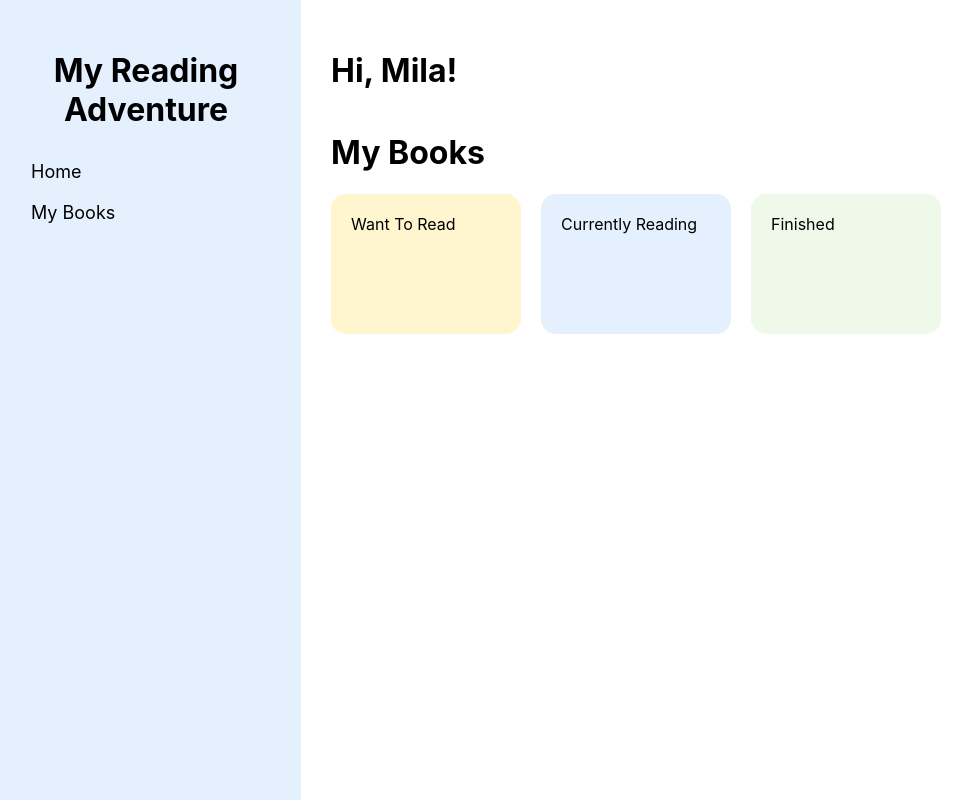
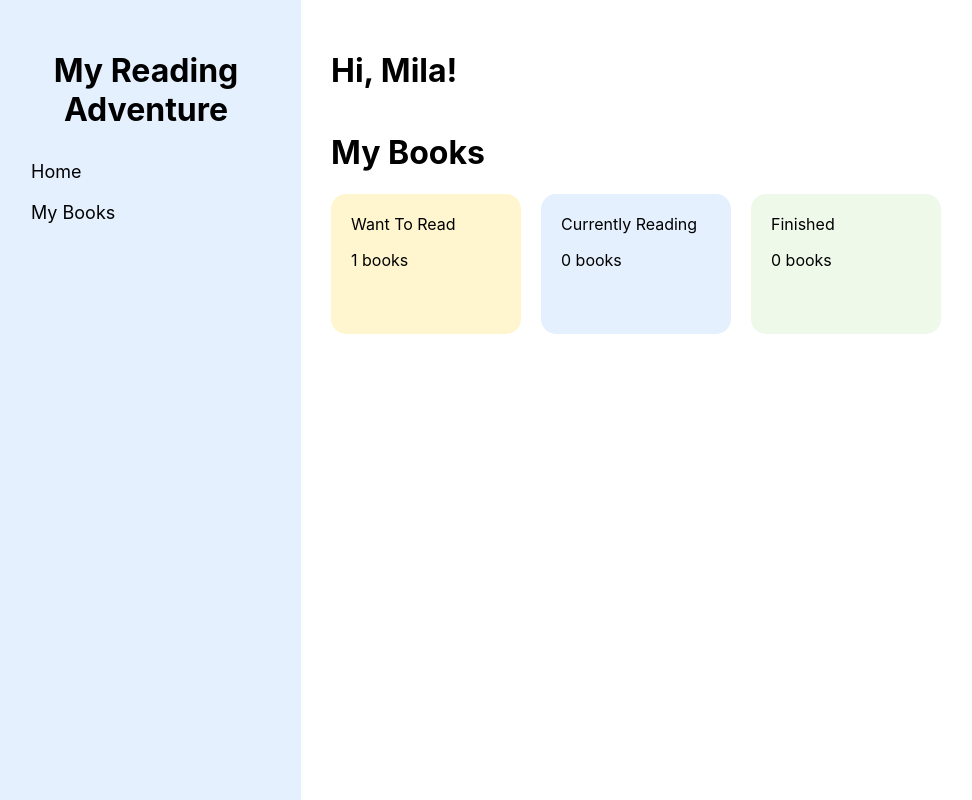
Before and after one commit to jess-abels/reading-adventure, a React (Create React App) app: page / in a window 1280 px wide. Shown: the whole page, without its empty margins (9-981 px from the left). Built offline with nearby package versions, Linux system fonts and the light colour scheme.

Commit message:
Display number of books want to read, currently reading, and finished

```diff
--- a/src/components/widgets/MyBooksWidget.tsx
+++ b/src/components/widgets/MyBooksWidget.tsx
@@ -1,14 +1,24 @@
 import  "./MyBooksWidget.css"
+import {books} from  "../../data/books";
 
 export default function MyBooksWidget() {
+    const numWantToRead = books.filter((book) => book.status === "wantToRead").length;
+    const currentlyReading = books.filter((book) => book.status === "currentlyReading").length;
+    const finishedReading = books.filter((book) => book.status === "finishedReading").length;
 
   return (
     <div>
     <h1>My Books</h1>
     <div className="book-categories">
-      <div className="category-card yellow">Want To Read</div>
-      <div className="category-card blue">Currently Reading</div>
-      <div className="category-card green">Finished</div>
+      <div className="category-card yellow">Want To Read
+        <p>{numWantToRead} books</p>
+      </div>
+      <div className="category-card blue">Currently Reading
+        <p>{currentlyReading} books</p>
+      </div>
+      <div className="category-card green">Finished
+        <p>{finishedReading} books</p>
+      </div>
    </div>
     </div>
   )
```
